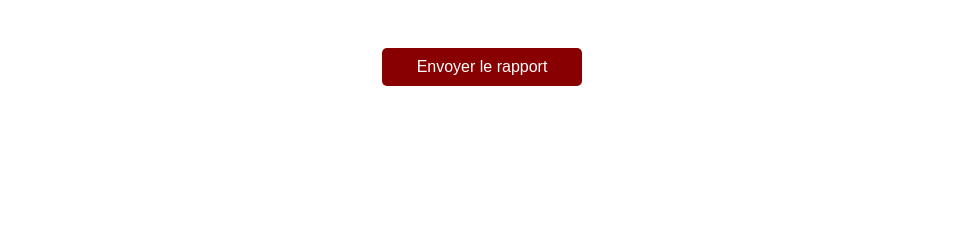
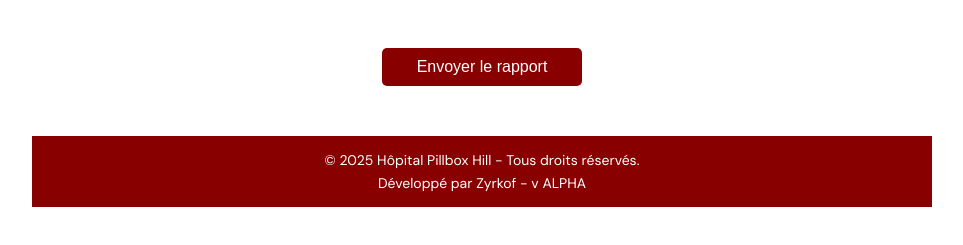
Before and after one commit to Medouille089/lsmsfantasctic, a website: page EMS/rapport-intervention.html in a window 1280 px wide. Shown: the part 1313-1558 px from the top of the page, without its empty margins (158-1121 px from the left). Before the commit the page ends 1439 px from the top, so only its background shows below. Drawn offline with nearby package versions, Linux system fonts and the light colour scheme.

Commit message:
Site ALPHA

```diff
--- a/EMS/rapport-intervention.html
+++ b/EMS/rapport-intervention.html
@@ -82,6 +82,12 @@
         <div style="display: flex; justify-content: center;">
             <button type="submit" class="btn-download">Envoyer le rapport</button>
         </div>
+        <footer>
+            <div class="footer-content">
+                <p>&copy; 2025 Hôpital Pillbox Hill - Tous droits réservés.</p>
+                <p>Développé par Zyrkof - v ALPHA</p>
+            </div>
+        </footer>
     </form>
     <script src="script.js"></script>
 </body>
--- a/EMS/styles.css
+++ b/EMS/styles.css
@@ -188,3 +188,19 @@ select {
     50% { opacity: 1; }
     100% { opacity: 0; }
 }
+
+footer {
+    background-color: var(--generalColor);
+    color: white;
+    padding: 10px 0;
+    position: relative;
+    bottom: 0;
+    width: 100%;
+    text-align: center;
+    font-size: 14px;
+    margin-top: 50px;
+}
+
+.footer-content p {
+    margin: 5px 0;
+}
```
